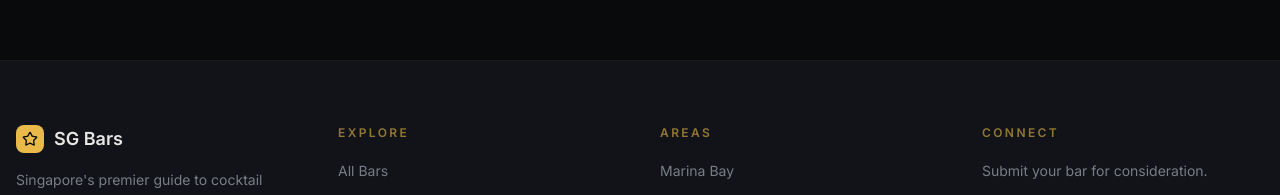
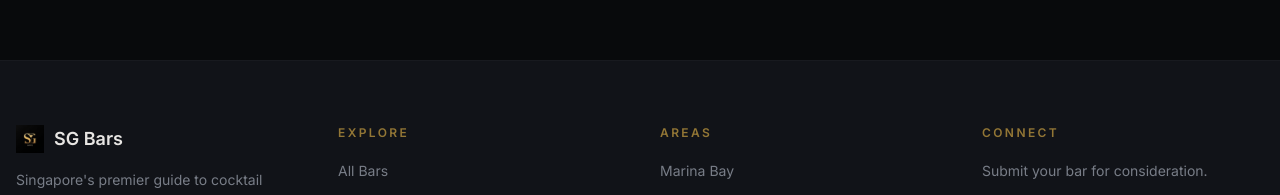
Before and after one commit to perion0x/remix-of-sg-sip-guide, a React (Vite) app: page /bars in a window 1280 px wide. Shown: the part 837-1032 px from the top of the page. Built offline with nearby package versions, Linux system fonts and the light colour scheme; no server answers; the database is empty; the HTML template or start-up script is replaced by a standard one.

Commit message:
Align SG Bars logos top bottom
Co-authored-by: perion0x <106012678+perion0x@users.noreply.github.com>

```diff
--- a/src/components/Footer.tsx
+++ b/src/components/Footer.tsx
@@ -1,4 +1,4 @@
-import { Star } from "lucide-react";
+import sgLogo from "@/assets/sg-bars-logo.png";
 
 const Footer = () => {
   const currentYear = new Date().getFullYear();
@@ -10,9 +10,7 @@ const Footer = () => {
           {/* Brand */}
           <div className="md:col-span-1">
             <div className="flex items-center space-x-2.5 mb-4">
-              <div className="w-7 h-7 bg-accent rounded-lg flex items-center justify-center">
-                <Star className="w-4 h-4 text-accent-foreground" />
-              </div>
+              <img src={sgLogo} alt="SG Bars" className="w-7 h-7 object-contain" />
               <span className="text-lg font-display font-semibold text-foreground">SG Bars</span>
             </div>
             <p className="text-sm text-muted-foreground leading-relaxed">
```
